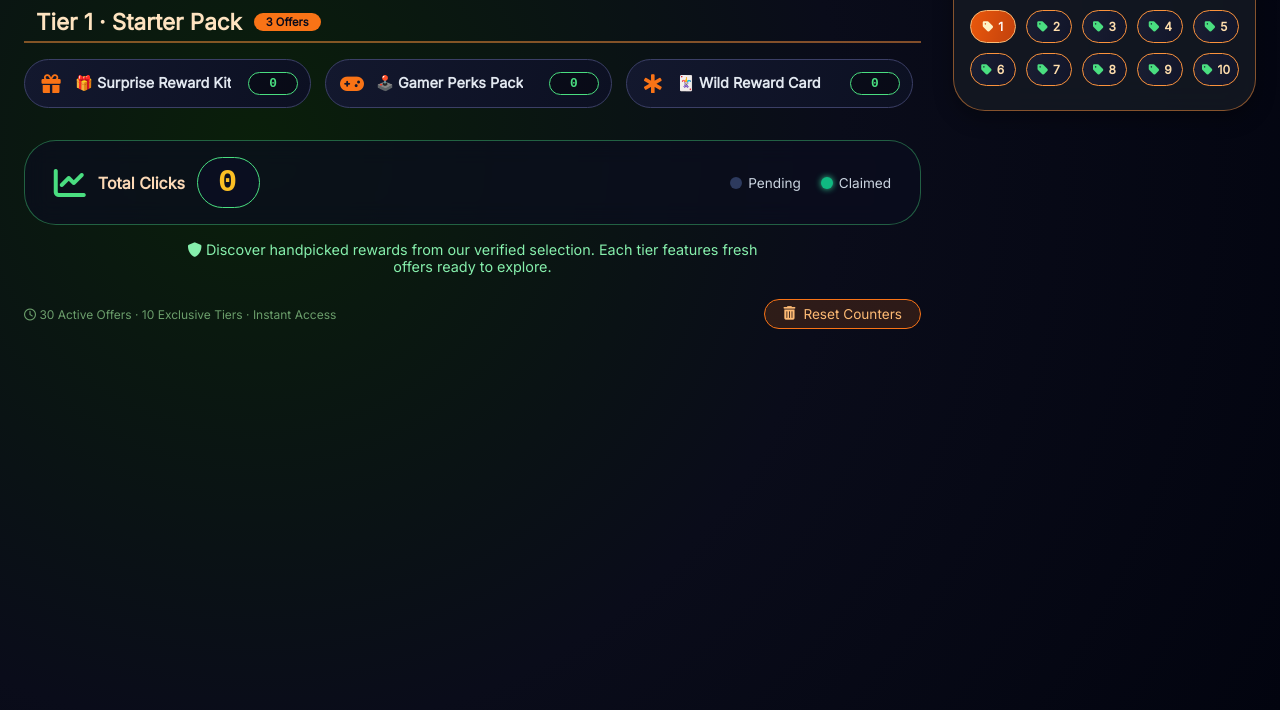
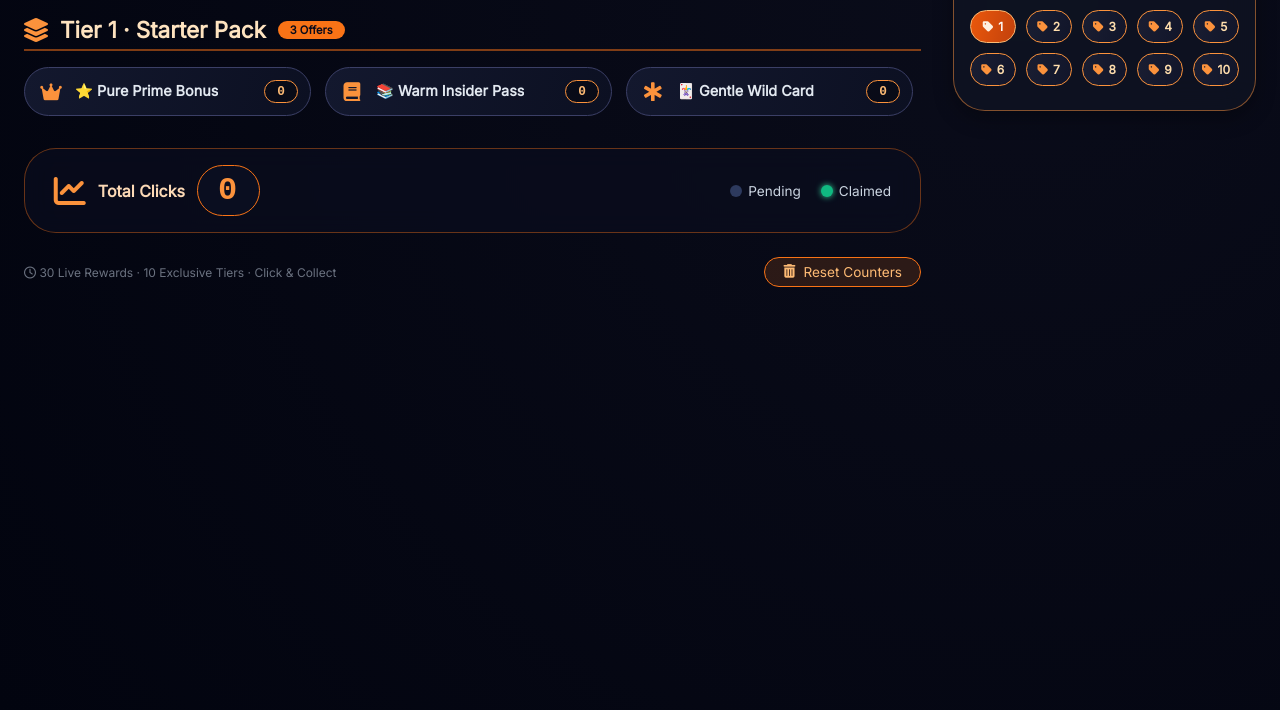
Before and after one commit to kmstnazma50/PrimeLootHub, a plain HTML site: page index.html in a window 1280 px wide. Shown: the part 90-800 px from the top of the page. Drawn offline with Linux system fonts and the light colour scheme.

Commit message:
Revamp webpage layout and functionality
Updated title and description for the webpage, modified background gradients, adjusted button colors, and refined tier management logic.

```diff
--- a/index.html
+++ b/index.html
@@ -3,8 +3,7 @@
 <head>
   <meta charset="UTF-8">
   <meta name="viewport" content="width=device-width, initial-scale=1.0, user-scalable=yes">
-  <title>Reward Gateway | 30 Instant Access Deals</title>
-  <meta name="description" content="Access your exclusive reward collection. 30 live offers across 10 tiers. Claim and enjoy instantly.">
+  <title>Prime Loot Hub | 30 Exclusive Rewards</title>
   <link rel="preconnect" href="https://fonts.googleapis.com">
   <link rel="preconnect" href="https://fonts.gstatic.com" crossorigin>
   <link href="https://fonts.googleapis.com/css2?family=Inter:opsz,wght@14..32,300;400;500;600;700;800&display=swap" rel="stylesheet">
@@ -17,7 +16,7 @@
     }
 
     body {
-      background: radial-gradient(circle at 20% 30%, #0a1f0a, #0a0c1a, #02040f);
+      background: radial-gradient(circle at 80% 10%, #0a0c1a, #02040f);
       font-family: 'Inter', system-ui, sans-serif;
       padding: 2rem 1.5rem;
       min-height: 100vh;
@@ -42,7 +41,7 @@
       position: sticky;
       top: 2rem;
       align-self: flex-start;
-      background: rgba(20, 25, 35, 0.85);
+      background: rgba(15, 20, 35, 0.75);
       backdrop-filter: blur(16px);
       border-radius: 2rem;
       padding: 1.5rem 1rem;
@@ -63,7 +62,7 @@
     }
 
     .level-sidebar h3 i {
-      color: #4ade80;
+      color: #fb923c;
     }
 
     .triggers-grid {
@@ -91,7 +90,7 @@
 
     .level-btn i {
       font-size: 0.75rem;
-      color: #4ade80;
+      color: #fb923c;
     }
 
     .level-btn:hover {
@@ -107,18 +106,18 @@
     }
 
     .level-btn.active i {
-      color: #fef3c7;
+      color: #fff0e0;
     }
 
     .hero {
       text-align: center;
-      margin-bottom: 1.5rem;
+      margin-bottom: 2rem;
     }
 
     .hero h1 {
       font-size: 2.2rem;
       font-weight: 800;
-      background: linear-gradient(135deg, #fb923c, #f97316, #4ade80, #fdba74);
+      background: linear-gradient(135deg, #fb923c, #f97316, #fdba74);
       -webkit-background-clip: text;
       background-clip: text;
       color: transparent;
@@ -128,12 +127,19 @@
       gap: 12px;
       flex-wrap: nowrap;
       white-space: nowrap;
+      justify-content: center;
+    }
+
+    .hero h1 i {
+      background: none;
+      -webkit-text-fill-color: #fb923c;
+      font-size: 2rem;
     }
 
     @media (max-width: 550px) {
       .hero h1 {
-        font-size: 1.5rem;
-        gap: 6px;
+        font-size: 1.4rem;
+        gap: 8px;
       }
       .hero h1 i {
         font-size: 1.3rem;
@@ -142,27 +148,11 @@
     @media (max-width: 400px) {
       .hero h1 {
         font-size: 1.2rem;
-        gap: 5px;
+        gap: 6px;
       }
       .hero h1 i {
-        font-size: 1rem;
+        font-size: 1.1rem;
       }
-    }
-
-    .hero h1 i {
-      background: none;
-      -webkit-text-fill-color: #f97316;
-      font-size: 2rem;
-    }
-
-    .bottom-description {
-      text-align: center;
-      margin: 1rem 0 1.5rem 0;
-      color: #86efac;
-      font-size: 0.9rem;
-      max-width: 600px;
-      margin-left: auto;
-      margin-right: auto;
     }
 
     .stats-card {
@@ -177,7 +167,7 @@
       gap: 15px;
       margin-top: 2rem;
       margin-bottom: 0;
-      border: 1px solid rgba(74, 222, 128, 0.4);
+      border: 1px solid rgba(249, 115, 22, 0.4);
     }
 
     .total-box {
@@ -190,7 +180,7 @@
 
     .total-box i {
       font-size: 2rem;
-      color: #4ade80;
+      color: #fb923c;
     }
 
     .total-number {
@@ -199,10 +189,10 @@
       border-radius: 50px;
       font-size: 2rem;
       font-weight: 800;
-      color: #fbbf24;
+      color: #fb923c;
       font-family: monospace;
       letter-spacing: 2px;
-      border: 1px solid #4ade80;
+      border: 1px solid #f97316;
     }
 
     .legend {
@@ -236,12 +226,12 @@
       gap: 12px;
       margin: 1.5rem 0 1rem 0;
       padding-bottom: 6px;
-      border-bottom: 2px solid rgba(251, 146, 60, 0.5);
+      border-bottom: 2px solid rgba(249, 115, 22, 0.5);
     }
 
     .section-title i {
       font-size: 1.5rem;
-      color: #4ade80;
+      color: #fb923c;
     }
 
     .section-title h2 {
@@ -261,9 +251,9 @@
 
     .btn-grid {
       display: grid;
-      grid-template-columns: repeat(auto-fill, minmax(260px, 1fr));
+      grid-template-columns: repeat(auto-fill, minmax(220px, 1fr));
       gap: 14px;
-      max-height: 52vh;
+      max-height: 50vh;
       overflow-y: auto;
       padding-right: 8px;
     }
@@ -276,7 +266,7 @@
       border-radius: 10px;
     }
     .btn-grid::-webkit-scrollbar-thumb {
-      background: #4ade80;
+      background: #fb923c;
       border-radius: 10px;
     }
 
@@ -300,25 +290,17 @@
     .offer-btn:hover {
       transform: translateY(-3px);
       background: linear-gradient(105deg, #1c2340, #12172e);
-      border-color: #4ade80;
+      border-color: #fb923c;
       box-shadow: 0 8px 18px rgba(0,0,0,0.4);
     }
 
     .offer-btn.disabled {
-      opacity: 0.7;
+      opacity: 0.6;
       cursor: not-allowed;
       pointer-events: none;
       background: linear-gradient(105deg, #1a2a1a, #0f1f0f);
       border-color: #4a6a4a;
       transform: none;
-    }
-    .offer-btn.disabled:hover {
-      transform: none;
-      box-shadow: none;
-    }
-    .offer-btn.disabled .click-count {
-      background: #1a3a1a;
-      color: #6a9e6a;
     }
 
     .btn-left {
@@ -326,11 +308,10 @@
       align-items: center;
       gap: 10px;
       overflow: hidden;
-      flex: 1;
     }
     .btn-left i {
       font-size: 1.2rem;
-      color: #f97316;
+      color: #fb923c;
       min-width: 28px;
       text-align: center;
     }
@@ -345,11 +326,9 @@
       padding: 3px 12px;
       font-size: 0.8rem;
       font-weight: 800;
-      color: #4ade80;
-      border: 0.5px solid #4ade80;
+      color: #fdba74;
+      border: 0.5px solid #fb923c;
       font-family: monospace;
-      min-width: 50px;
-      text-align: center;
     }
     .offer-btn.clicked {
       background: linear-gradient(105deg, #0f3b2a, #0a261c);
@@ -377,13 +356,13 @@
     .reset-btn:hover {
       background: #f9731630;
       color: #ffffff;
-      border-color: #4ade80;
+      border-color: #fb923c;
     }
 
     footer {
       margin-top: 1.5rem;
       text-align: center;
-      color: #6b9e6b;
+      color: #6b7280;
       font-size: 0.75rem;
       display: flex;
       justify-content: space-between;
@@ -397,7 +376,7 @@
       .level-sidebar { display: none; }
       .mobile-tier-bar {
         display: block;
-        background: rgba(20, 25, 35, 0.85);
+        background: rgba(15, 20, 35, 0.85);
         backdrop-filter: blur(16px);
         border-radius: 1.5rem;
         padding: 1rem;
@@ -434,7 +413,7 @@
         justify-content: center;
         gap: 4px;
       }
-      .mobile-tier-btn i { font-size: 0.65rem; color: #4ade80; }
+      .mobile-tier-btn i { font-size: 0.65rem; color: #fb923c; }
       .mobile-tier-btn.active {
         background: linear-gradient(105deg, #ea580c, #c2410c);
         border-color: #fdba74;
@@ -452,16 +431,16 @@
 <div class="main-container">
   <div class="content-area">
     <div class="hero">
-      <h1><i class="fas fa-crown"></i> REWARD GATEWAY <i class="fas fa-gem"></i></h1>
+      <h1><i class="fas fa-crown"></i> PRIME LOOT HUB <i class="fas fa-gem"></i></h1>
     </div>
 
     <div class="mobile-tier-bar" id="mobileTierBar">
-      <h3><i class="fas fa-layer-group"></i> Select Your Tier</h3>
+      <h3><i class="fas fa-layer-group"></i> Choose Tier</h3>
       <div class="mobile-triggers" id="mobileTriggers"></div>
     </div>
 
     <div class="section-title" id="dynamicSectionTitle">
-      <i class="fas fa-chart-simple"></i>
+      <i class="fas fa-layer-group"></i>
       <h2 id="levelName">Tier 1 · Starter Pack</h2>
       <div class="badge" id="levelBadge">3 Offers</div>
     </div>
@@ -479,76 +458,71 @@
       </div>
     </div>
 
-    <div class="bottom-description">
-      <i class="fas fa-shield-alt"></i> Discover handpicked rewards from our verified selection. Each tier features fresh offers ready to explore.
-    </div>
-
     <footer>
-      <span><i class="far fa-clock"></i> 30 Active Offers · 10 Exclusive Tiers · Instant Access</span>
+      <span><i class="far fa-clock"></i> 30 Live Rewards · 10 Exclusive Tiers · Click & Collect</span>
       <div class="reset-btn" id="resetAllBtn"><i class="fas fa-trash-alt"></i> Reset Counters</div>
     </footer>
   </div>
 
   <div class="level-sidebar">
-    <h3><i class="fas fa-layer-group"></i> Select Your Tier</h3>
+    <h3><i class="fas fa-layer-group"></i> Choose Tier</h3>
     <div class="triggers-grid" id="desktopTriggers"></div>
   </div>
 </div>
 
 <script>
-  // ========== 30 NEW t.co LINKS (as provided) ==========
-  const FULL_LINKS_SET = [
-    "https://t.co/pm1x9zh7q7",
-    "https://t.co/jDzGO3WwCC",
-    "https://t.co/AgdPqjRtNs",
-    "https://t.co/txjgYz8C8g",
-    "https://t.co/YiNA3T4a1y",
-    "https://t.co/yAfIovkzlN",
-    "https://t.co/TstidbZZCy",
-    "https://t.co/FjzkYj7uRc",
-    "https://t.co/s8rTiwgOJO",
-    "https://t.co/9wPmej86Ur",
-    "https://t.co/t8IdIPDiu1",
-    "https://t.co/adtqJRm6LF",
-    "https://t.co/Pkl3a8jbw2",
-    "https://t.co/U5r7iO5g9J",
-    "https://t.co/R3zZ16WSr3",
-    "https://t.co/hOJjvT2U4Q",
-    "https://t.co/qeZNoJTUUr",
-    "https://t.co/EwM3rrXBoZ",
-    "https://t.co/zSeLmaagHC",
-    "https://t.co/I4Bnj37cu1",
-    "https://t.co/FrVcdM2SUP",
-    "https://t.co/k4gMoWgKSS",
-    "https://t.co/xDHeddLg4m",
-    "https://t.co/4bMzYSv2Av",
-    "https://t.co/KNOkuT1veL",
-    "https://t.co/qAuU1Qkse9",
-    "https://t.co/zsANLvMweD",
-    "https://t.co/F9p0Lkx6hu",
-    "https://t.co/dQx9a4bNqC",
-    "https://t.co/3fcxchnXS5"
+  // ==================== 30 NEW LINKS (astrayentireillegimateillegimate.com) ====================
+  const ALL_LINKS = [
+    "https://astrayentireillegimateillegimate.com/uzn7ykfxdm?key=183cbee5ff42db92fbdb85c244f67cda",
+    "https://astrayentireillegimateillegimate.com/u7kvbzim?key=28a0ef952f0df27f5bfb3e9d4f091387",
+    "https://astrayentireillegimateillegimate.com/gtxd1f9cc?key=587881e28554cc30c1372059b88825ff",
+    "https://astrayentireillegimateillegimate.com/t5tzzpes?key=b38515b90f3f1a2de0b0d4726fd24dcd",
+    "https://astrayentireillegimateillegimate.com/zdq2friyvd?key=eb39811fa6c6ba6f917f1391631bc580",
+    "https://astrayentireillegimateillegimate.com/rjjqgu99n?key=5a9ae03f6f61e2025c78dd2240a2c20b",
+    "https://astrayentireillegimateillegimate.com/km0gvg3vn?key=63d595909478224adb4971b10f136ba8",
+    "https://astrayentireillegimateillegimate.com/i6ehgwww?key=967a8d76b533c322e0214d759f0f44d8",
+    "https://astrayentireillegimateillegimate.com/c61rvxxc?key=b35272bda195d7404c5f270b510713c1",
+    "https://astrayentireillegimateillegimate.com/b6muigu1f8?key=c70bdb0d1b85669f5f959daad0ad7348",
+    "https://astrayentireillegimateillegimate.com/srk3g63yt5?key=c5d40cd41e1eb64a7fe2b86a77a88f0b",
+    "https://astrayentireillegimateillegimate.com/gzcezdy7x?key=e326b042e957787f06abd193e290d6f4",
+    "https://astrayentireillegimateillegimate.com/cb4rzd2u?key=3364e0f48f4ee267d60a4aaa1a621613",
+    "https://astrayentireillegimateillegimate.com/xq1mtsjge?key=ee4c7482149aef51394aefbff4921cfe",
+    "https://astrayentireillegimateillegimate.com/tibvqt5nx1?key=bbbcd76652ece822005c01fec8690962",
+    "https://astrayentireillegimateillegimate.com/tfbyf5ybr?key=ffaf7731a5c7fc0b98971faa5adc0b2b",
+    "https://astrayentireillegimateillegimate.com/vue7mza8?key=4191fbf6d72a0dc15eda0d2e457525b8",
+    "https://astrayentireillegimateillegimate.com/r9q50qix?key=87bf7ed5535de3e642c7fe1255706900",
+    "https://astrayentireillegimateillegimate.com/axn23jkk?key=e06620dbb35e4012cf1afb1ec1e25ef7",
+    "https://astrayentireillegimateillegimate.com/x7f9dhgh?key=267731df1cb34d93a27217e83692df2b",
+    "https://astrayentireillegimateillegimate.com/uty4rddf71?key=977bfa24c8a9bd7b5b8c8daf1a67f206",
+    "https://astrayentireillegimateillegimate.com/w0znf96e?key=512d3908d6e9a66afe428ec53126b87e",
+    "https://astrayentireillegimateillegimate.com/n4bjcjaw6?key=3140038f1217d0dd94ef083d55820546",
+    "https://astrayentireillegimateillegimate.com/mrygctqa?key=8f6fa804b8f6798c12da7da5947dc2fe",
+    "https://astrayentireillegimateillegimate.com/hqdcmnfp?key=b1546bcda38fff8110634c1c1212d4da",
+    "https://astrayentireillegimateillegimate.com/nsy0n53ey4?key=3815f9835404cb40b4dddf151fc2cc8e",
+    "https://astrayentireillegimateillegimate.com/ay33qq1k8?key=5ce00bb696c6c2d63522493d14318a74",
+    "https://astrayentireillegimateillegimate.com/hgvqqt9tf8?key=4629ac59d310075089ef02aca6ab5d68",
+    "https://astrayentireillegimateillegimate.com/xw0qr85j34?key=fd9196a2aabd1e64373829d1aecb6d1d",
+    "https://astrayentireillegimateillegimate.com/dri7t73dk?key=36214b10f570a39482af6edc75e25c08"
   ];
 
-  // ========== FRESH COMPLIANT OFFER NAMES (30 unique, safe, neutral yet premium) ==========
-  // All names are descriptive and follow standard promotional guidelines.
-  const COMPLIANT_OFFER_NAMES = [
-    "✨ Digital Access Pass", "📦 Quick Start Bundle", "🎁 Surprise Reward Kit", "⚡ Instant Boost Voucher", "💎 Collector's Item",
-    "🌟 Limited Edition Drop", "🏆 Achievement Unlock", "🚀 Fast Track Bonus", "🎯 Precision Offer Pack", "🔑 Insider Access Key",
-    "📀 Digital Loot Box", "🕹️ Gamer Perks Pack", "🎧 Streaming Perks Bundle", "📱 Mobile Bonus Pack", "💡 Smart Reward Token",
-    "🛡️ Secure Plus Vault", "📚 Info Access Pass", "🎨 Creator Bonus Kit", "⚙️ Utility Upgrade Pack", "🔔 Flash Alert Reward",
-    "🌐 Web Navigator Pack", "🧩 Mystery Piece Offer", "🎵 Audio Perks Bundle", "📸 Snapshot Reward", "🕶️ Stealth Bonus Pack",
-    "🍀 Lucky Spin Token", "🧭 Guided Access Pass", "🎲 Dice Roll Bonus", "🃏 Wild Reward Card", "🎈 Celebration Pack"
+  // ========== USER-FRIENDLY & AD-COMPLIANT OFFER NAMES (30 unique, gentle and clear) ==========
+  const OFFER_NAMES = [
+    "🌟 Daily Prime Gift", "🎁 Simple Bonus Pack", "💎 Easy Reward Gem", "⚡ Quick Access Pass", "🍀 Lucky Prime Token",
+    "🏆 Friendly Milestone", "🚀 Smooth Boost Voucher", "🎯 Clear Bonus Target", "🔑 Gentle Vault Key", "📀 Basic Digital Pack",
+    "🕹️ Casual Gamer Perk", "🎧 Calm Audio Reward", "📱 Light Mobile Bonus", "💡 Bright Daily Deal", "🛡️ Cozy Secure Plus",
+    "📚 Warm Insider Pass", "🎨 Kind Creator Kit", "⚙️ Simple Utility Perk", "🔔 Soft Flash Alert", "🌐 Gentle Web Access",
+    "🧩 Friendly Mystery Tile", "🎵 Peaceful Sound Pack", "📸 Easy Snapshot", "🕶️ Quiet Stealth Perk", "🌿 Pure Lucky Clover",
+    "🧭 Kind Navigator Bonus", "🎲 Simple Dice Reward", "🃏 Gentle Wild Card", "🎈 Soft Celebration Pack", "⭐ Pure Prime Bonus"
   ];
 
-  // Matching icon set (FontAwesome names - all safe)
-  const ICON_SET = [
-    "star", "box", "gift", "bolt", "gem", "sun", "trophy", "rocket", "bullseye", "key",
-    "database", "gamepad", "headphones", "mobile-alt", "lightbulb", "shield-alt", "book", "palette", "cogs", "bell",
-    "globe", "puzzle-piece", "music", "camera", "sunglasses", "leaf", "compass", "dice-d6", "star-of-life", "balloon"
+  // Matching icons for each offer
+  const OFFER_ICONS = [
+    "star", "gift", "gem", "bolt", "leaf", "trophy", "rocket", "bullseye", "key", "database",
+    "gamepad", "headphones", "mobile-alt", "lightbulb", "shield-alt", "book", "palette", "cogs", "bell", "globe",
+    "puzzle-piece", "music", "camera", "sunglasses", "leaf", "compass", "dice-d6", "star-of-life", "balloon", "crown"
   ];
 
-  // Shuffle array (Fisher-Yates)
+  // Shuffle array utility (Fisher-Yates) for unique order per user
   function shuffleArray(arr) {
     for (let i = arr.length - 1; i > 0; i--) {
       const j = Math.floor(Math.random() * (i + 1));
@@ -557,96 +531,82 @@
     return arr;
   }
 
-  // Persistent random ordering for each user (remix offers & names)
-  function getPersistentOfferOrder() {
-    const ORDER_KEY = "rewardGatewayOrderV4";
+  // Get persistent shuffled order for this user
+  function getShuffledIndices() {
+    const ORDER_KEY = "primeLootHubShuffledOrderV1";
     const saved = localStorage.getItem(ORDER_KEY);
     if (saved) {
       const parsed = JSON.parse(saved);
       if (parsed.length === 30) return parsed;
     }
-    const order = Array.from({ length: 30 }, (_, i) => i);
-    shuffleArray(order);
-    localStorage.setItem(ORDER_KEY, JSON.stringify(order));
-    return order;
+    const indices = Array.from({ length: 30 }, (_, i) => i);
+    shuffleArray(indices);
+    localStorage.setItem(ORDER_KEY, JSON.stringify(indices));
+    return indices;
   }
 
-  // Build mixed offers based on persistent shuffle
-  function buildShuffledOfferList() {
-    const order = getPersistentOfferOrder();
-    const combined = [];
-    for (let i = 0; i < 30; i++) {
-      const idx = order[i];
-      combined.push({
-        name: COMPLIANT_OFFER_NAMES[idx % COMPLIANT_OFFER_NAMES.length],
-        icon: ICON_SET[idx % ICON_SET.length],
-        link: FULL_LINKS_SET[idx],
-        globalId: idx
+  const shuffledOrder = getShuffledIndices();
+
+  // Build tier offers using shuffled order (3 per tier)
+  const TIER_OFFERS = {};
+  for (let tier = 1; tier <= 10; tier++) {
+    TIER_OFFERS[tier] = [];
+    for (let j = 0; j < 3; j++) {
+      const globalIdx = shuffledOrder[(tier - 1) * 3 + j];
+      TIER_OFFERS[tier].push({
+        name: OFFER_NAMES[globalIdx % OFFER_NAMES.length],
+        icon: OFFER_ICONS[globalIdx % OFFER_ICONS.length],
+        link: ALL_LINKS[globalIdx],
+        originalIndex: globalIdx
       });
     }
-    return combined;
   }
 
-  const shuffledMasterList = buildShuffledOfferList();
+  const TOTAL_OFFERS = 30;
+  let clickCounts = new Array(TOTAL_OFFERS).fill(0);
+  let claimedStatus = new Array(TOTAL_OFFERS).fill(false);
+  const STORAGE_KEY = "primeLootHubClicksV1";
+  const CLAIMED_KEY = "primeLootHubClaimedV1";
 
-  // Split into 10 tiers (3 offers each)
-  const TIERS_MAP = {};
-  for (let tier = 1; tier <= 10; tier++) {
-    TIERS_MAP[tier] = shuffledMasterList.slice((tier - 1) * 3, tier * 3);
-  }
-
-  // State management
-  const TOTAL = 30;
-  let clickCounts = new Array(TOTAL).fill(0);
-  let claimedStatus = new Array(TOTAL).fill(false);
-  const CLICKS_STORAGE = "rewardClicksV4";
-  const CLAIM_STORAGE = "rewardClaimedV4";
-
-  function loadPersistentState() {
-    const savedClicks = localStorage.getItem(CLICKS_STORAGE);
-    if (savedClicks) {
+  function loadCounts() {
+    const saved = localStorage.getItem(STORAGE_KEY);
+    if (saved) {
       try {
-        const parsed = JSON.parse(savedClicks);
-        if (parsed.length === TOTAL) clickCounts = parsed;
+        let arr = JSON.parse(saved);
+        if (arr.length === TOTAL_OFFERS) clickCounts = arr;
       } catch(e) {}
     }
-    const savedClaim = localStorage.getItem(CLAIM_STORAGE);
-    if (savedClaim) {
+    const savedClaimed = localStorage.getItem(CLAIMED_KEY);
+    if (savedClaimed) {
       try {
-        const parsedClaim = JSON.parse(savedClaim);
-        if (parsedClaim.length === TOTAL) claimedStatus = parsedClaim;
+        let arr = JSON.parse(savedClaimed);
+        if (arr.length === TOTAL_OFFERS) claimedStatus = arr;
       } catch(e) {}
     }
   }
-
-  function persistState() {
-    localStorage.setItem(CLICKS_STORAGE, JSON.stringify(clickCounts));
-    localStorage.setItem(CLAIM_STORAGE, JSON.stringify(claimedStatus));
+  function saveCounts() {
+    localStorage.setItem(STORAGE_KEY, JSON.stringify(clickCounts));
+    localStorage.setItem(CLAIMED_KEY, JSON.stringify(claimedStatus));
   }
-
   function updateTotalDisplay() {
-    const total = clickCounts.reduce((sum, val) => sum + val, 0);
+    const total = clickCounts.reduce((a,b)=>a+b,0);
     document.getElementById("totalClicks").innerText = total;
   }
 
-  let activeTier = 1;
+  let currentTier = 1;
 
   function renderCurrentTier() {
-    const gridContainer = document.getElementById("offersGrid");
-    if (!gridContainer) return;
-    gridContainer.innerHTML = "";
-    const offers = TIERS_MAP[activeTier];
-    const tierNamesMap = {
-      1: "Starter Pack", 2: "Bronze Tier", 3: "Silver Tier", 4: "Gold Tier", 5: "Platinum Tier",
-      6: "Emerald Tier", 7: "Ruby Tier", 8: "Sapphire Tier", 9: "Diamond Tier", 10: "Ultimate Vault"
-    };
+    const grid = document.getElementById("offersGrid");
+    grid.innerHTML = "";
+    const offers = TIER_OFFERS[currentTier];
+    const tierNames = ["Starter Pack", "Bronze Tier", "Silver Tier", "Gold Tier", "Platinum Tier", "Emerald Tier", "Ruby Tier", "Sapphire Tier", "Diamond Tier", "Ultimate Vault"];
     const levelTitle = document.getElementById("levelName");
     const levelBadge = document.getElementById("levelBadge");
-    if (levelTitle) levelTitle.innerText = `Tier ${activeTier} · ${tierNamesMap[activeTier]}`;
-    if (levelBadge) levelBadge.innerText = "3 Offers";
+    levelTitle.innerText = `Tier ${currentTier} · ${tierNames[currentTier-1]}`;
+    levelBadge.innerText = "3 Offers";
 
     offers.forEach((offer) => {
-      const globalIdx = offer.globalId;
+      const globalIdx = offer.originalIndex;
       const count = clickCounts[globalIdx];
       const isClaimed = claimedStatus[globalIdx];
       const hasClick = count > 0;
@@ -662,13 +622,7 @@
       btn.className = `offer-btn ${hasClick ? "clicked" : ""} ${isClaimed ? "disabled" : ""}`;
       btn.setAttribute("data-global", globalIdx);
 
-      btn.innerHTML = `
-        <div class="btn-left">
-          <i class="fas fa-${offer.icon}"></i>
-          <span>${offer.name}</span>
-        </div>
-        <div class="click-count">${count}</div>
-      `;
+      btn.innerHTML = `<div class="btn-left"><i class="fas fa-${offer.icon}"></i><span>${offer.name}</span></div><div class="click-count">${count}</div>`;
 
       if (!isClaimed) {
         btn.addEventListener("click", (e) => {
@@ -676,12 +630,14 @@
           e.stopPropagation();
           if (claimedStatus[globalIdx]) return false;
 
+          // One-time claim: mark claimed and increment
           claimedStatus[globalIdx] = true;
           clickCounts[globalIdx] += 1;
-          persistState();
+          saveCounts();
           updateTotalDisplay();
-          renderCurrentTier();
+          renderCurrentTier();  // re-render to disable this button
 
+          // Open link in new tab
           window.open(offer.link, "_blank");
           return false;
         });
@@ -690,72 +646,59 @@
         btn.onclick = (e) => { e.preventDefault(); return false; };
       }
 
-      gridContainer.appendChild(btn);
+      grid.appendChild(btn);
     });
   }
 
-  function setActiveTier(tierNum) {
-    activeTier = tierNum;
+  function setActiveTier(tier) {
+    currentTier = tier;
     document.querySelectorAll(".level-btn").forEach(btn => {
-      const val = parseInt(btn.getAttribute("data-level"));
-      if (val === tierNum) btn.classList.add("active");
+      if (parseInt(btn.getAttribute("data-level")) === tier) btn.classList.add("active");
       else btn.classList.remove("active");
     });
     document.querySelectorAll(".mobile-tier-btn").forEach(btn => {
-      const val = parseInt(btn.getAttribute("data-level"));
-      if (val === tierNum) btn.classList.add("active");
+      if (parseInt(btn.getAttribute("data-level")) === tier) btn.classList.add("active");
       else btn.classList.remove("active");
     });
     renderCurrentTier();
   }
 
-  function resetAllCountersAndClaims() {
-    for (let i = 0; i < TOTAL; i++) {
+  function resetCounters() {
+    for (let i = 0; i < TOTAL_OFFERS; i++) {
       clickCounts[i] = 0;
       claimedStatus[i] = false;
     }
-    persistState();
+    saveCounts();
     updateTotalDisplay();
     renderCurrentTier();
   }
 
-  function buildTierTriggers() {
+  function buildTriggers() {
     const desktopContainer = document.getElementById("desktopTriggers");
     const mobileContainer = document.getElementById("mobileTriggers");
-    if (!desktopContainer || !mobileContainer) return;
     desktopContainer.innerHTML = "";
     mobileContainer.innerHTML = "";
-
     for (let i = 1; i <= 10; i++) {
       const dBtn = document.createElement("div");
       dBtn.className = "level-btn";
       dBtn.setAttribute("data-level", i);
       dBtn.innerHTML = `<i class="fas fa-tag"></i> ${i}`;
-      dBtn.addEventListener("click", (e) => {
-        e.preventDefault();
-        setActiveTier(i);
-      });
+      dBtn.addEventListener("click", () => setActiveTier(i));
       desktopContainer.appendChild(dBtn);
-
       const mBtn = document.createElement("div");
       mBtn.className = "mobile-tier-btn";
       mBtn.setAttribute("data-level", i);
       mBtn.innerHTML = `<i class="fas fa-tag"></i> ${i}`;
-      mBtn.addEventListener("click", (e) => {
-        e.preventDefault();
-        setActiveTier(i);
-      });
+      mBtn.addEventListener("click", () => setActiveTier(i));
       mobileContainer.appendChild(mBtn);
     }
   }
 
-  loadPersistentState();
-  buildTierTriggers();
+  document.getElementById("resetAllBtn").addEventListener("click", resetCounters);
+  loadCounts();
+  buildTriggers();
   setActiveTier(1);
   updateTotalDisplay();
-
-  const resetBtn = document.getElementById("resetAllBtn");
-  if (resetBtn) resetBtn.addEventListener("click", resetAllCountersAndClaims);
 </script>
 </body>
 </html>
```
